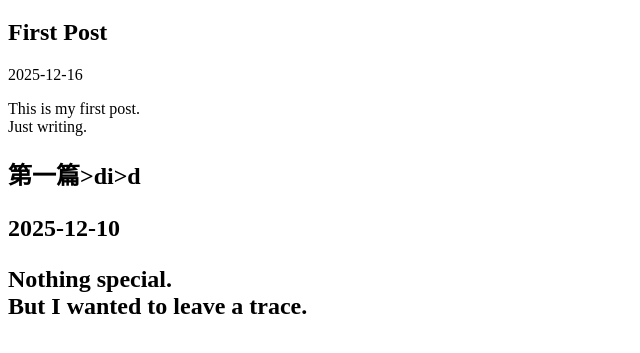
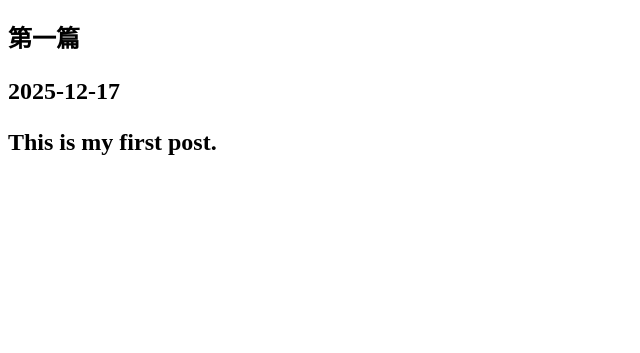
Before and after one commit to iii2i2ii/aru, a plain HTML site: page blog.html in a window 1280 px wide. Shown: the part 95-448 px from the top of the page, without its empty margins (0-640 px from the left). Drawn offline with Linux system fonts and the light colour scheme.

Commit message:
Update blog.html

```diff
--- a/blog.html
+++ b/blog.html
@@ -10,18 +10,10 @@
 
 <h1>THE BLOG</h1>
 
-<h2>First Post</h2>
-<p>2025-12-16</p>
+<h2>第一篇<h2>
+<p>2025-12-17</p>
 <p>
 This is my first post.<br>
-Just writing.
-</p>
-
-<h2>第一篇>di>d
-<p>2025-12-10</p>
-<p>
-Nothing special.<br>
-But I wanted to leave a trace.
 </p>
 
 </body>
```
